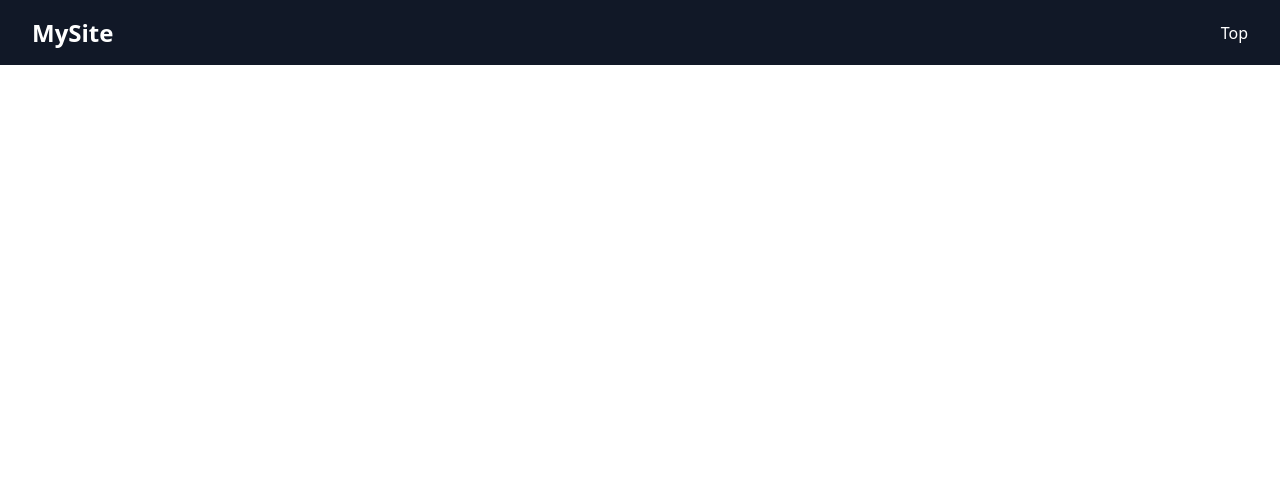
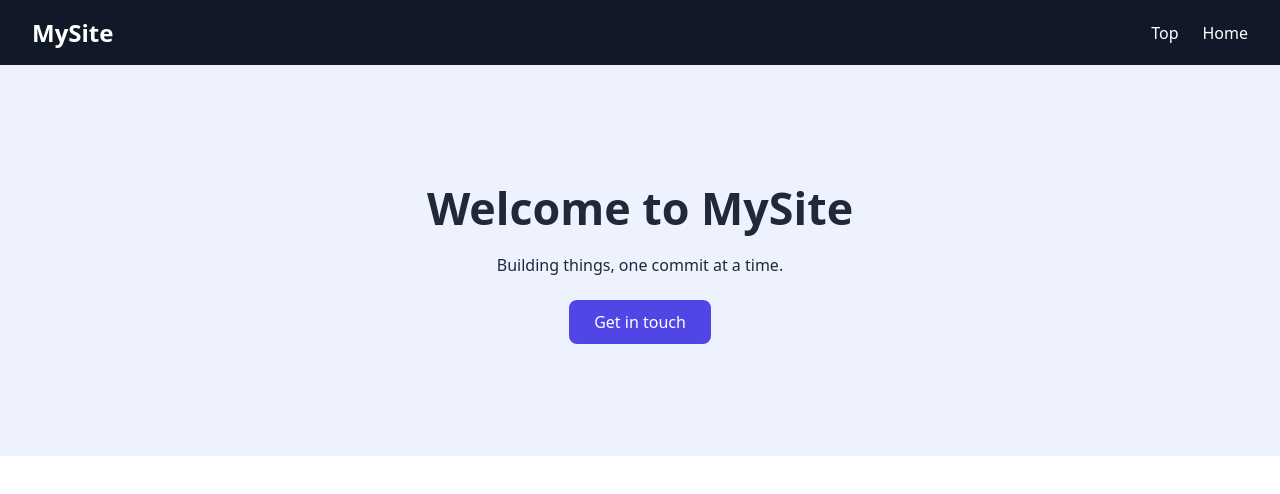
Before and after one commit to ShowkatSakib/git-landing, a React (Vite) app: page / in a window 1280 px wide. Shown: the top 494 px of the page. Built offline with nearby package versions, Linux system fonts and the light colour scheme.

Commit message:
feat: add home section

```diff
--- a/src/App.css
+++ b/src/App.css
@@ -15,3 +15,7 @@
 
 .section { padding: 5rem 2rem; max-width: 900px; margin: 0 auto; }
 .section h2 { margin-bottom: 1rem; }
+
+.home { text-align: center; padding: 7rem 1rem; background: #eef2ff; }
+.home h1 { font-size: 2.8rem; margin-bottom: 1rem; }
+.btn { display: inline-block; margin-top: 1.5rem; padding: 0.7rem 1.6rem; background: #4f46e5; color: white; border-radius: 8px; text-decoration: none; }
--- a/src/App.jsx
+++ b/src/App.jsx
@@ -1,11 +1,13 @@
 import './App.css'
 import Navbar from './components/Navbar'
+import Home from './components/Home'
 
 function App() {
   return (
     <>
       <Navbar />
       <main id="top">
+        <Home />
       </main>
     </>
   )
--- /dev/null
+++ b/src/components/Home.jsx
@@ -0,0 +1,11 @@
+function Home() {
+  return (
+    <section id="home" className="home">
+      <h1>Welcome to MySite</h1>
+      <p>Building things, one commit at a time.</p>
+      <a href="#contact" className="btn">Get in touch</a>
+    </section>
+  )
+}
+
+export default Home
--- a/src/components/Navbar.jsx
+++ b/src/components/Navbar.jsx
@@ -4,6 +4,7 @@ function Navbar() {
       <h2 className="logo">MySite</h2>
       <ul>
         <li><a href="#top">Top</a></li>
+        <li><a href="#home">Home</a></li>
       </ul>
     </nav>
   )
```
